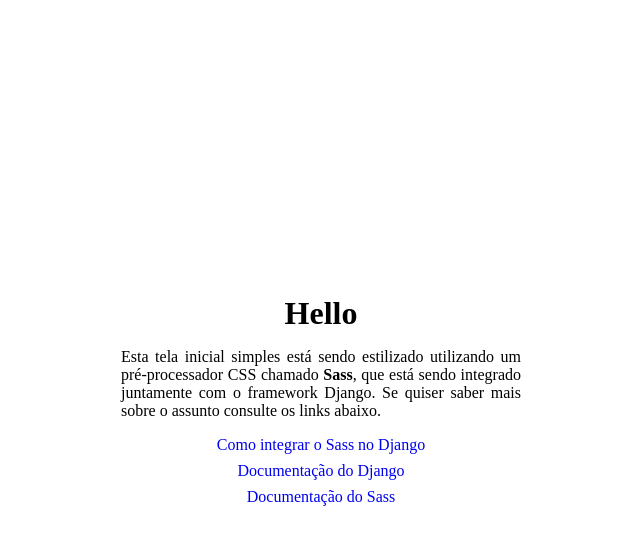
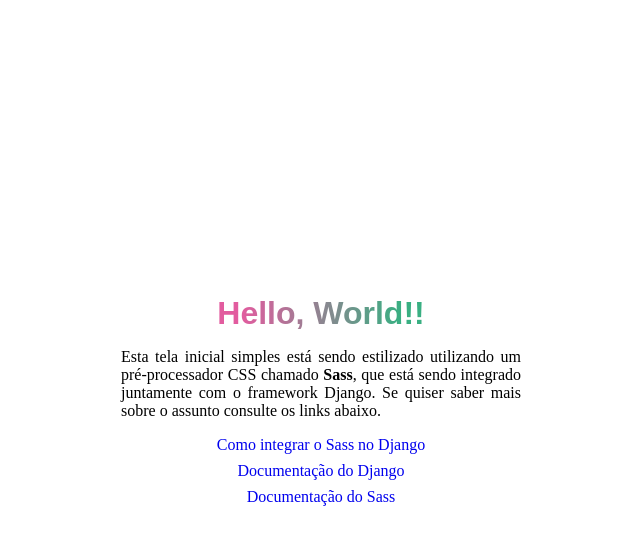
Before and after one commit to danyel-dev/integration-sass, a Django app: page / in a window 1280 px wide. Shown: the top 545 px of the page, without its empty margins (319-959 px from the left). Run offline with Django 4.2, Linux system fonts and the light colour scheme; style sheets or scripts are compiled from the project's sources; some libraries are stand-ins or nearby versions.

Commit message:
gradient no titulo feito

```diff
--- a/core/static/core/scss/home.scss
+++ b/core/static/core/scss/home.scss
@@ -20,17 +20,19 @@
         flex-direction: column;
         gap: 1rem;
 
-        h1 {
-            border-image: linear-gradient(227.91deg, red 0%, blue 100%) 1;
+        .title-gradient {
+            font-family: sans-serif;
+
+            background-image: linear-gradient(to right, rgb(226, 92, 159) 30%, rgb(57, 175, 130) 70%);
+            background-clip: text;
+            -webkit-background-clip: text;
+            -webkit-text-fill-color: transparent;
+            color: black;
         }
 
         p {
             text-align: justify;
         }
-
-        // strong.sass {
-        //     color: #BF4080;
-        // }
 
         .links {
             display: flex;
--- a/core/templates/core/home.html
+++ b/core/templates/core/home.html
@@ -17,7 +17,7 @@
 <body>
     <div id="container">
         <div class="apresentation">
-            <h1>Hello</h1>
+            <h1 class="title-gradient">Hello, World!!</h1>
 
             <p>Esta tela inicial simples está sendo estilizado utilizando um pré-processador CSS chamado <strong class="sass">Sass</strong>, que está sendo integrado juntamente com o framework Django. Se quiser saber mais sobre o assunto consulte os links abaixo.</p>
 
```
